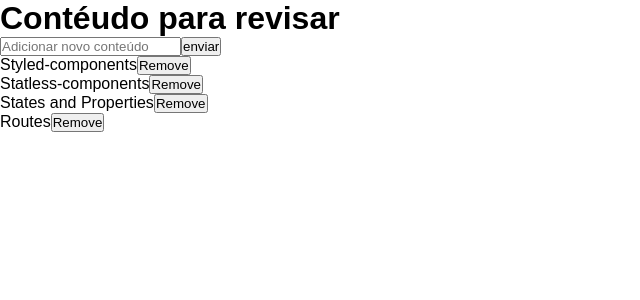
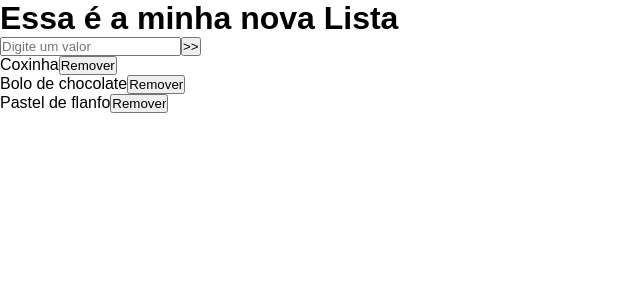
Before and after one commit to DanPendragom/reactjs-revisao, a React (Create React App) app: page / in a window 1280 px wide. Shown: the top 300 px of the page, without its empty margins (0-640 px from the left). Built offline with nearby package versions, Linux system fonts and the light colour scheme.

Commit message:
Criando componente para primeira lista e criando uma nova

```diff
--- a/src/App.js
+++ b/src/App.js
@@ -1,71 +1,13 @@
 import React, { Component } from 'react';
+import MyList from './Components/MyList';
+
 
 class App extends Component {
-  state = {
-    newcontent: [
-      '',
-    ],
-    revisao: [
-      'Styled-components',
-      'Statless-components',
-      'States and Properties',
-      'Routes'
-    ]
-  }
-
-  //  Toda função escrita dentro da classe, precisa estar no formato arrow function para acessar o "This"
-
-  handleInputChange = e => {
-    this.setState({ newcontent: e.target.value });
-  }
-
-  handlesubmit = e => {
-    // resetando função do formulario
-    e.preventDefault();
-    // console.log(this.state.newcontent);
-
-    // recriando array com o novo estado
-    if(document.getElementById('input').value !== ''){
-      this.setState({
-        revisao: [...this.state.revisao, this.state.newcontent],
-        // resetando input
-        newcontent: ''
-      });
-    }
-  }
-
-  handledelete = (revisao) => {
-    // console.log(revisao)
-
-    // Filtrando o estado para retornar toda 'R'evisao => 'r' que for diferente != da revisao recebida como parametro
-    this.setState({revisao: this.state.revisao.filter(r => r !== revisao)});
-  }
-
-  render() {
-    return (
-      <form autoComplete="off" onSubmit={this.handlesubmit}>
-        <h1>Contéudo para revisar</h1>
-        <input
-          id="input"
-          onChange={this.handleInputChange}
-          placeholder="Adicionar novo conteúdo"
-          type="text"
-          value={this.state.newcontent}
-        />
-        <input type="submit" value="enviar" />
-        <ul>
-          {/* Percorrendo o array revisao do estado do componente */}
-          {this.state.revisao.map(revisao => (
-            <li key={revisao}>
-              {revisao}
-              <button onClick={() =>this.handledelete(revisao)} type="button">Remove</button>
-            </li>
-          ))}
-
-          {/* exibindo novo estado no array newcontent */}
-          {/* <li>{this.state.newcontent}</li> */}
-        </ul>
-      </form>
+  render(){
+    return(
+      <div>
+        <MyList/>
+      </div>
     );
   }
 }
--- /dev/null
+++ b/src/Components/MyList/index.js
@@ -0,0 +1,67 @@
+import React, {Component} from 'react';
+import './style.css';
+
+class MyList extends Component {
+
+    state = {
+        food: [
+            'Coxinha',
+            'Bolo de chocolate',
+            'Pastel de flanfo'
+        ],
+        newfood: [
+            '',
+        ]
+    }
+    handleinputchange = e =>{
+        this.setState({newfood: e.target.value});
+    }
+    handlesubmit = e =>{
+        e.preventDefault();
+        if(document.getElementById('myfood').value != ''){
+                this.setState({food: [...this.state.food, this.state.newfood],
+                newfood: ''
+            });
+        }
+    }
+    handledelete = (food) =>{
+        console.log(food);
+        this.setState({food: this.state.food.filter(f => f !== food)});
+    }
+
+    render(){
+        return(
+            <div>
+                <form autoComplete="off" onSubmit={this.handlesubmit} >
+                    <h1>Essa é a minha nova Lista</h1>
+                    <div className="enterValue">
+                        <input
+                            id="myfood"
+                            onChange={this.handleinputchange}
+                            value={this.state.newfood}
+                            placeholder="Digite um valor"
+                        />
+                        <input
+                            value=">>"
+                            type="submit"
+                        />
+                    </div>
+                    <ul>
+                        {this.state.food.map(food => (
+                        <li key={food}>
+                            {food}
+                            <input
+                                type="button"
+                                value="Remover"
+                                onClick={()=> this.handledelete(food)}
+                            />
+                        </li>
+                        ))}
+                    </ul>
+                </form>
+            </div>
+        );
+    }
+}
+
+export default MyList;
```
Also changed, not shown: src/Components/FirstList/index.js (added, +73 -0 lines), src/Components/MyList/style.css (added).
